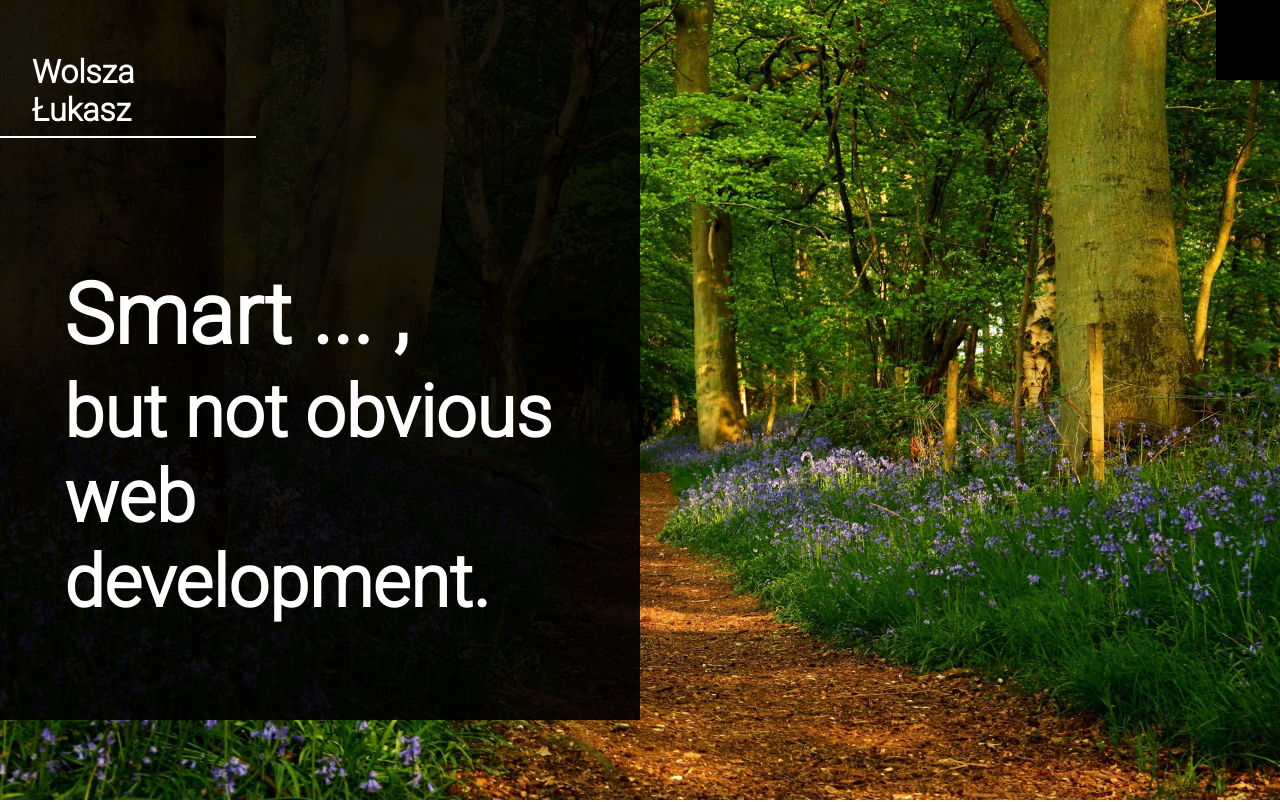
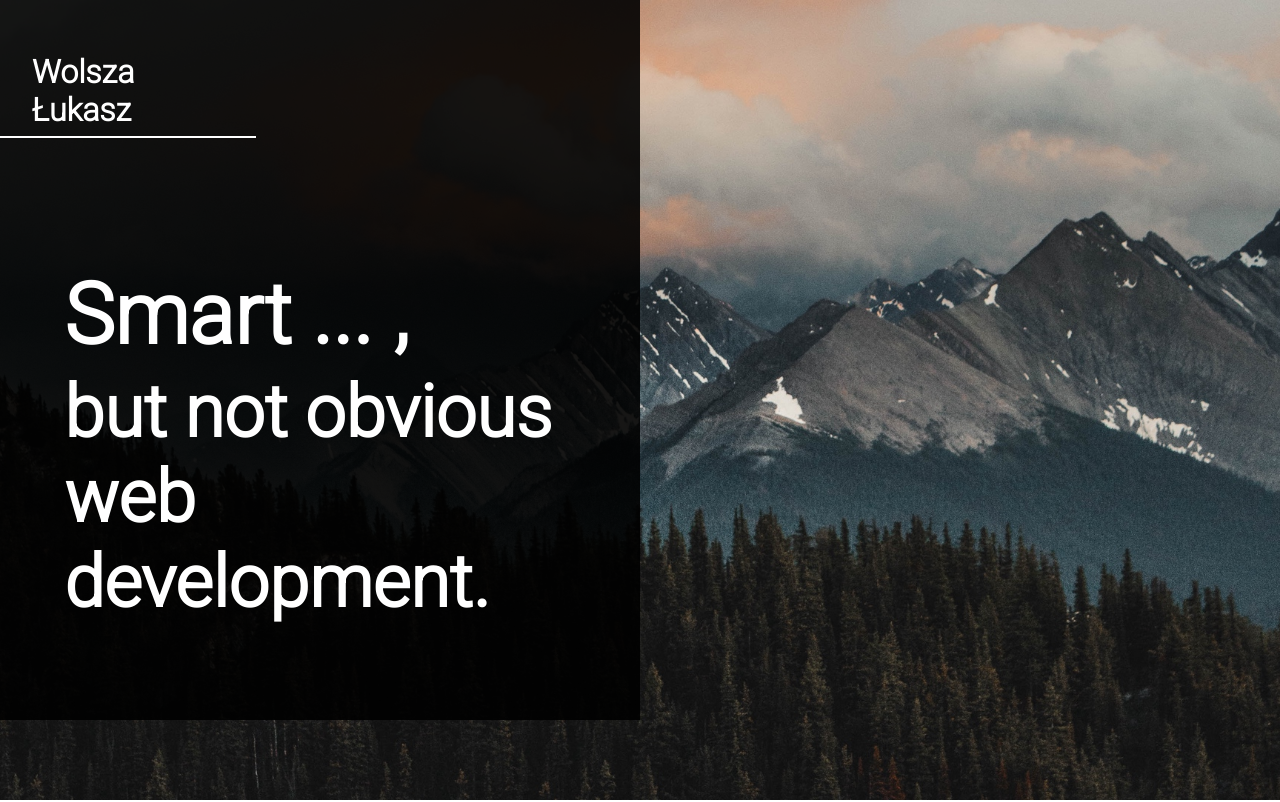
Before and after one commit to Lukaszwolsza/domain-site, a plain HTML site: page index.html in a window 1280 px wide. Shown: the top 802 px of the page. Drawn offline with Linux system fonts and the light colour scheme.

Commit message:
add new background

```diff
--- a/assets/style/style.css
+++ b/assets/style/style.css
@@ -5,7 +5,7 @@ body{
     font-family: 'Roboto', sans-serif;
 }
 #content{
-    background-image: url("../imgs/forest-background.jpg");
+    background-image: url("../imgs/moutain-background.jpg");
     width: 100%;
     height: 100%;
     background-position: center center;
--- a/index.html
+++ b/index.html
@@ -17,9 +17,9 @@
 
         </div>
 
-        <div id = "menu">
+        <!-- <div id = "menu">
 
-        </div>
+        </div> -->
 
     </div>
 
```
Also changed, not shown: assets/imgs/moutain-background.jpg (added).
